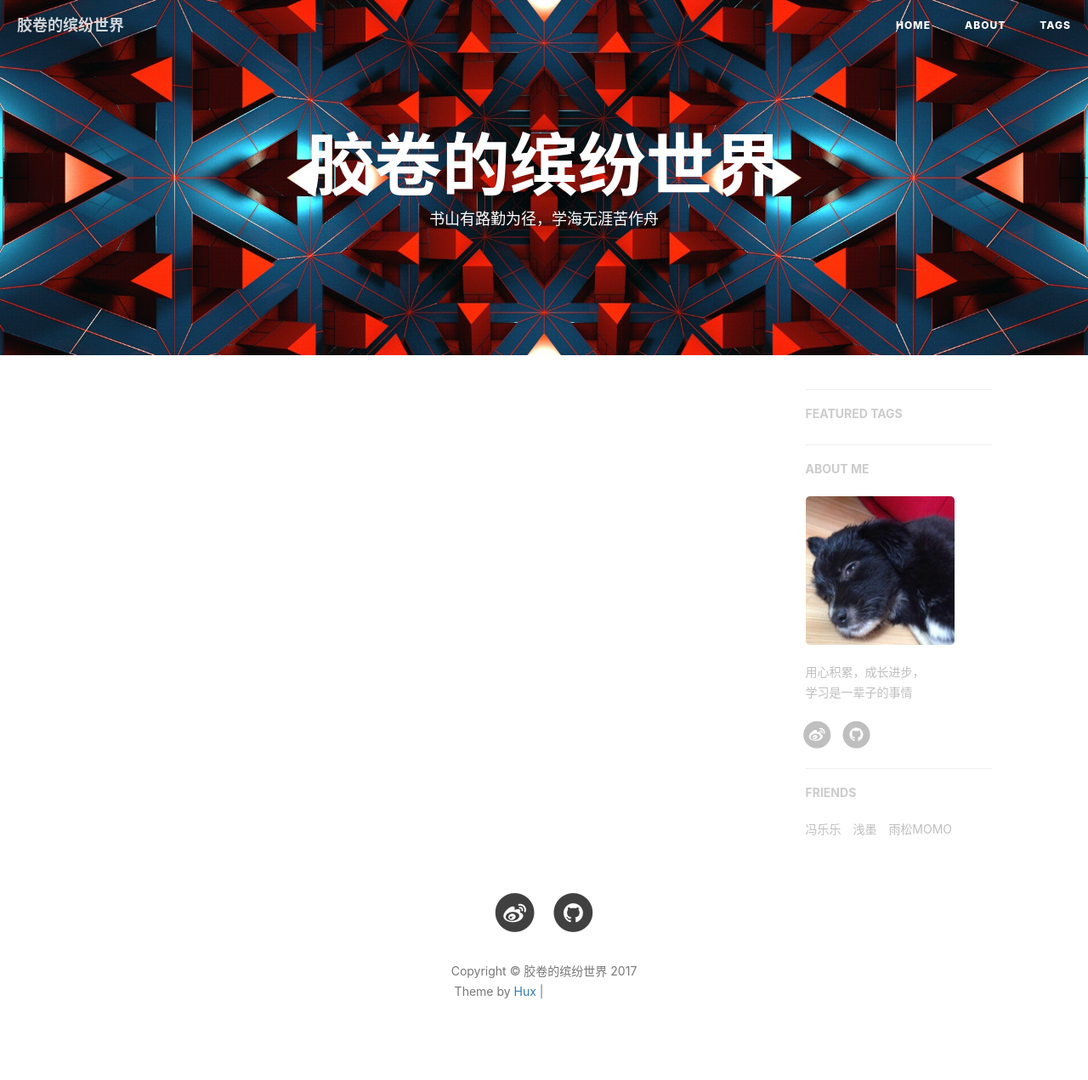
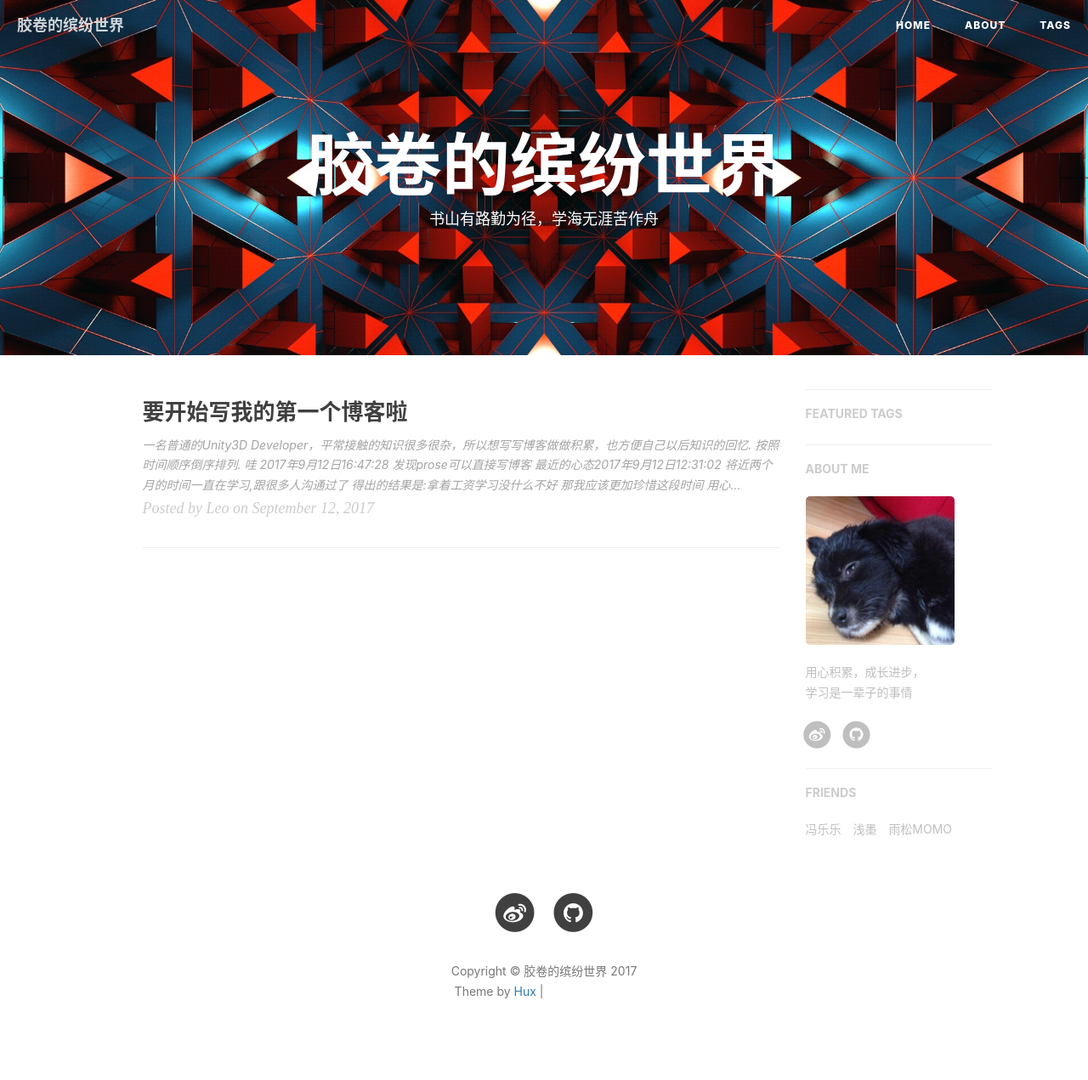
Before and after one commit to yqlizeao/yqlizeao.github.io, a Jekyll site: the page built from index.html, in a window 1280 px wide. Shown: the whole page at 85% size. Built offline with Jekyll 4.4.1, drawn with Linux system fonts in a browser that asks for light colours; nearby versions of some CDN libraries; the list of posts is cut into pages by our own code; comment, search, counter and statistics services are not loaded; a file with an impossible date is left out; grey boxes are pictures that could not be loaded.

Commit message:
Update 2017-06-25-myblog.markdown

```diff
--- a/_posts/2017-06-25-myblog.markdown
+++ b/_posts/2017-06-25-myblog.markdown
@@ -1,7 +1,7 @@
 ---
 layout: post
 title: 要开始写我的第一个博客啦
-date: {}
+date: 2017-09-12T16:55:25.000Z
 author: Leo
 header-img: img/article-title/firstcoming.jpg
 published: true
```
